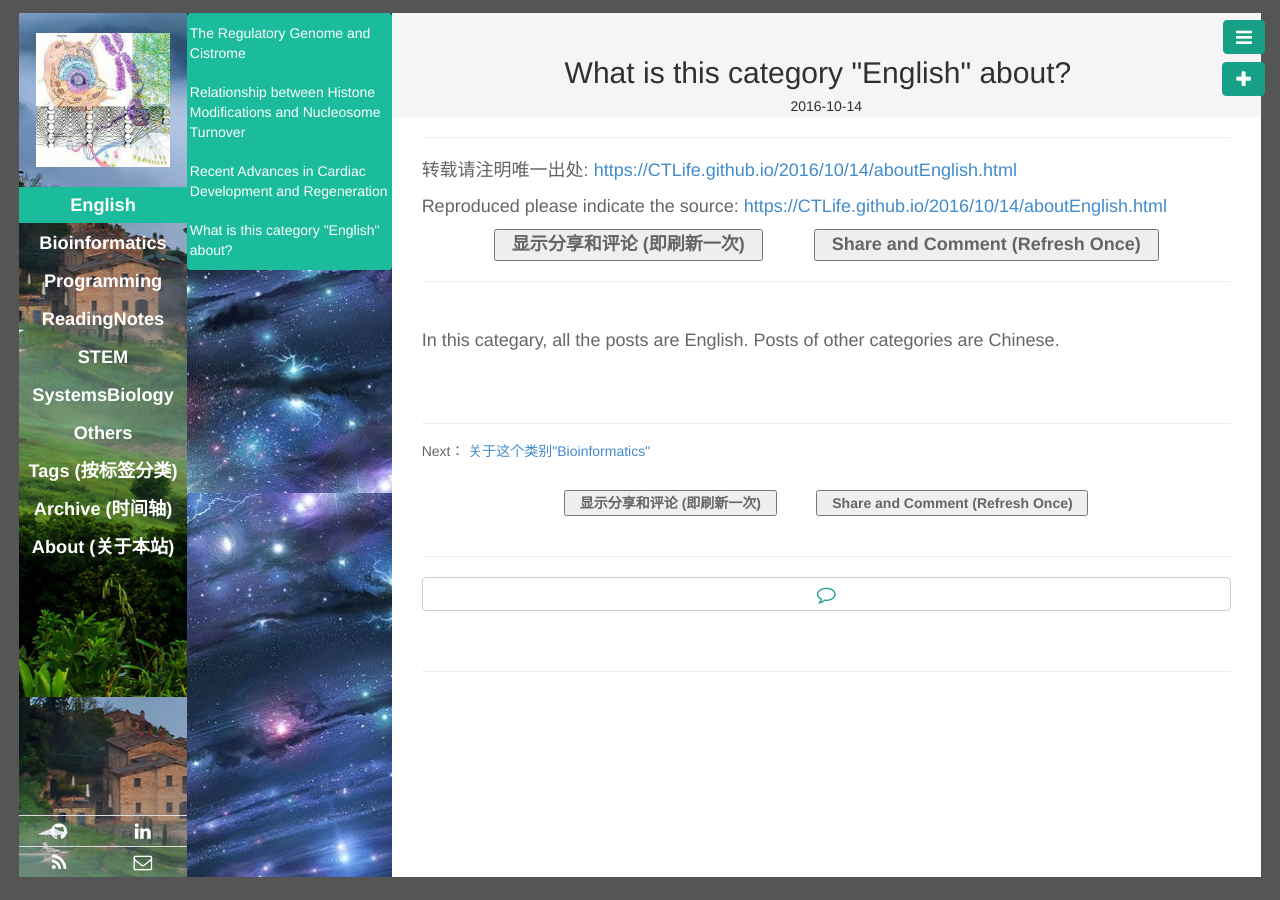
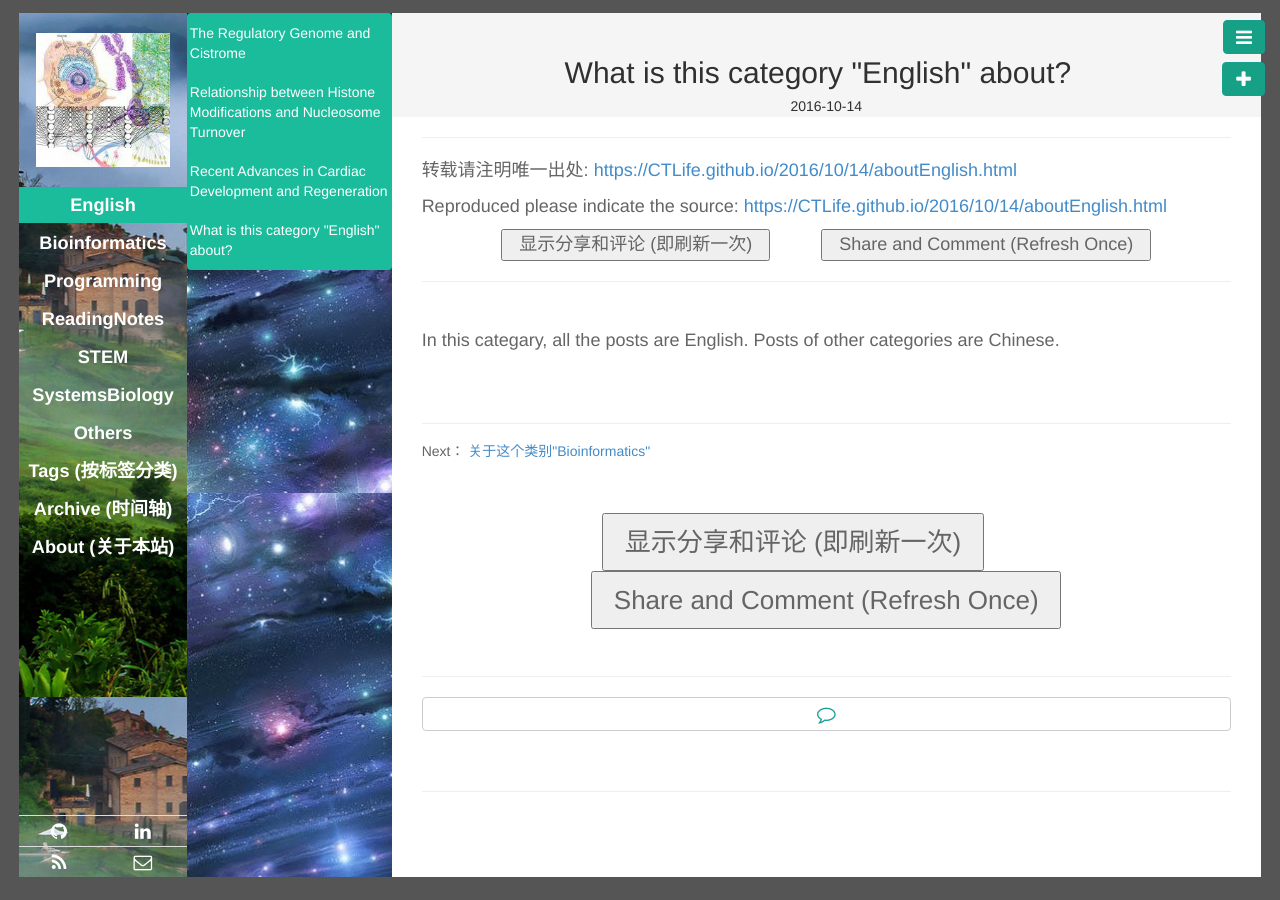
Before and after one commit to CTLife/CTLife.github.io, a Jekyll site: the page built from _posts/English/2016-10-14-aboutEnglish.md, in a window 1280 px wide. Built offline with Jekyll 4.4.1, drawn with Linux system fonts in a browser that asks for light colours; Markdown is read by kramdown in place of the engine named in the settings; comment, search, counter and statistics services are not loaded.

Commit message:
Update post.html

```diff
--- a/_layouts/post.html
+++ b/_layouts/post.html
@@ -14,11 +14,11 @@ layout: base
         <div id="content">
             <p>转载请注明唯一出处: <a href=" {{ site.url }}{{ page.url }} ">{{ site.url }}{{ page.url }}</a></p>
             <p>Reproduced please indicate the source: <a href=" {{ site.url }}{{ page.url }} ">{{ site.url }}{{ page.url }}</a></p>
-            <center>   <b>
+            <center>
 		 <input type="button"   value="  显示分享和评论 (即刷新一次)  "  onClick="window.location.reload()">
 		  &emsp; &emsp;
 		 <input type="button"   value="  Share and Comment (Refresh Once)  "  onClick="window.location.reload()">
-	    </b>  </center>
+	    </center>
 	    <hr>
             <br>
             {{ content }}
@@ -38,11 +38,11 @@ layout: base
             {%endif%}
         </div>
 	 <br>
-	 <center>   <b>
+	 <center>   <b>  <h3>
 		 <input type="button"   value="  显示分享和评论 (即刷新一次)  "  onClick="window.location.reload()">
 		  &emsp; &emsp;
 		 <input type="button"   value="  Share and Comment (Refresh Once)  "  onClick="window.location.reload()">
-	 </b>  </center>
+	 </h3>  </b>  </center>
 	 <br>
          <!-- Go to www.addthis.com/dashboard to customize your tools -->
          <div class="addthis_inline_share_toolbox_6w25"></div>
```
